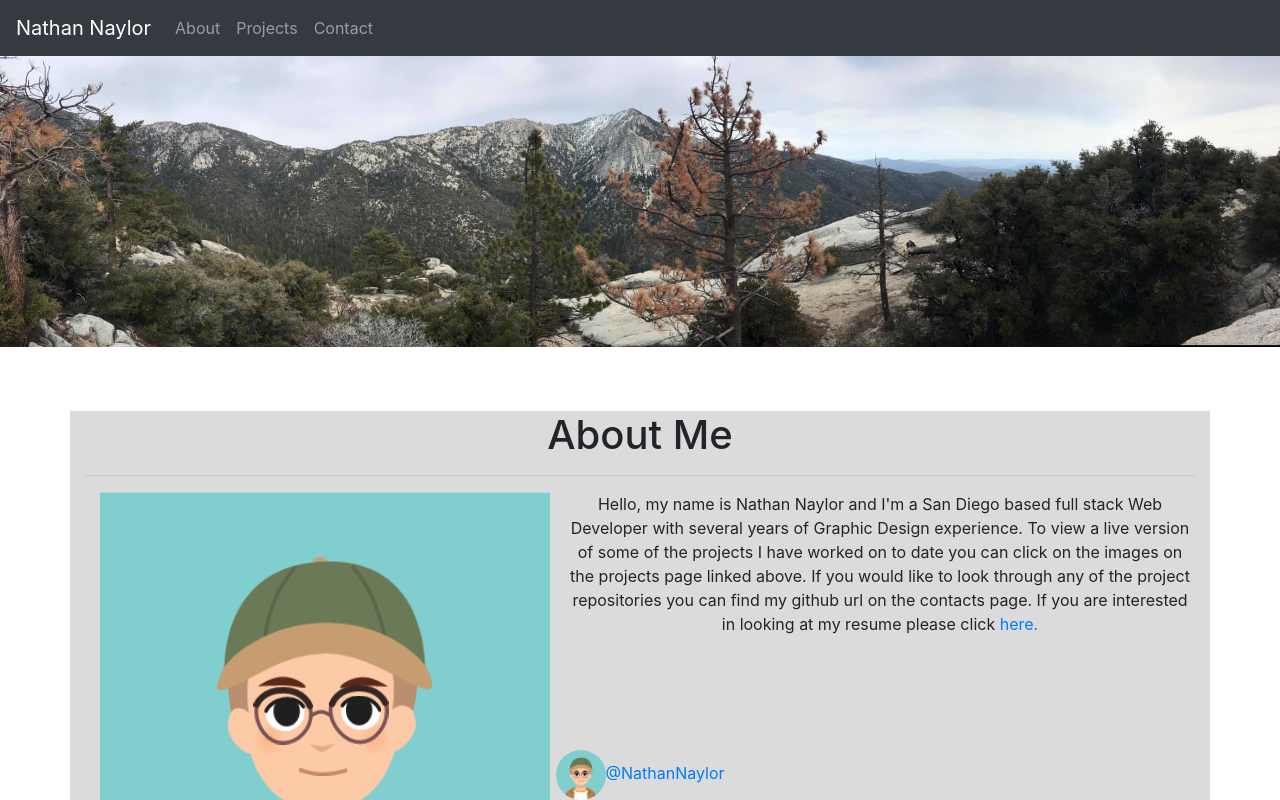
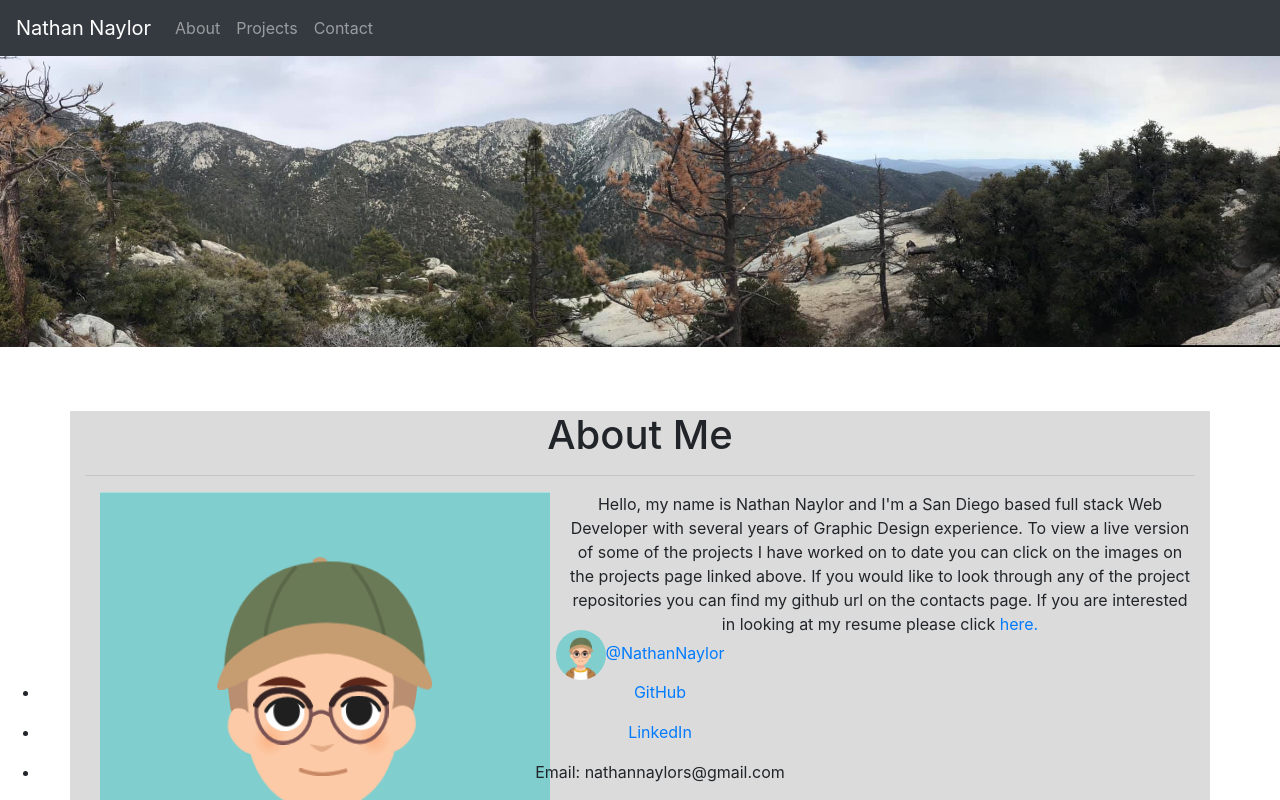
Before and after one commit to NathanNaylor/react-portfolio, a React (Create React App) app: page / in a window 1280 px wide. Shown: the top 800 px of the page. Built offline with nearby package versions, Linux system fonts and the light colour scheme.

Commit message:
added contact info to footer

```diff
--- a/src/components/Footer.js
+++ b/src/components/Footer.js
@@ -12,6 +12,28 @@
         />
         <span>@NathanNaylor</span>
       </a>
+      <ul>
+              <li>
+                <p>
+                  <a target="_blank" rel="noopener noreferrer" href="https://github.com/NathanNaylor">
+                    GitHub
+                  </a>
+                </p>
+              </li>
+              <li>
+                <p>
+                  <a
+                    target="_blank" rel="noopener noreferrer"
+                    href="https://www.linkedin.com/in/nathan-naylor-463aa61a2/"
+                  >
+                    LinkedIn
+                  </a>
+                </p>
+              </li>
+              <li>
+                <p>Email: nathannaylors@gmail.com</p>
+              </li>
+            </ul>
     </div>
   );
 };
```
